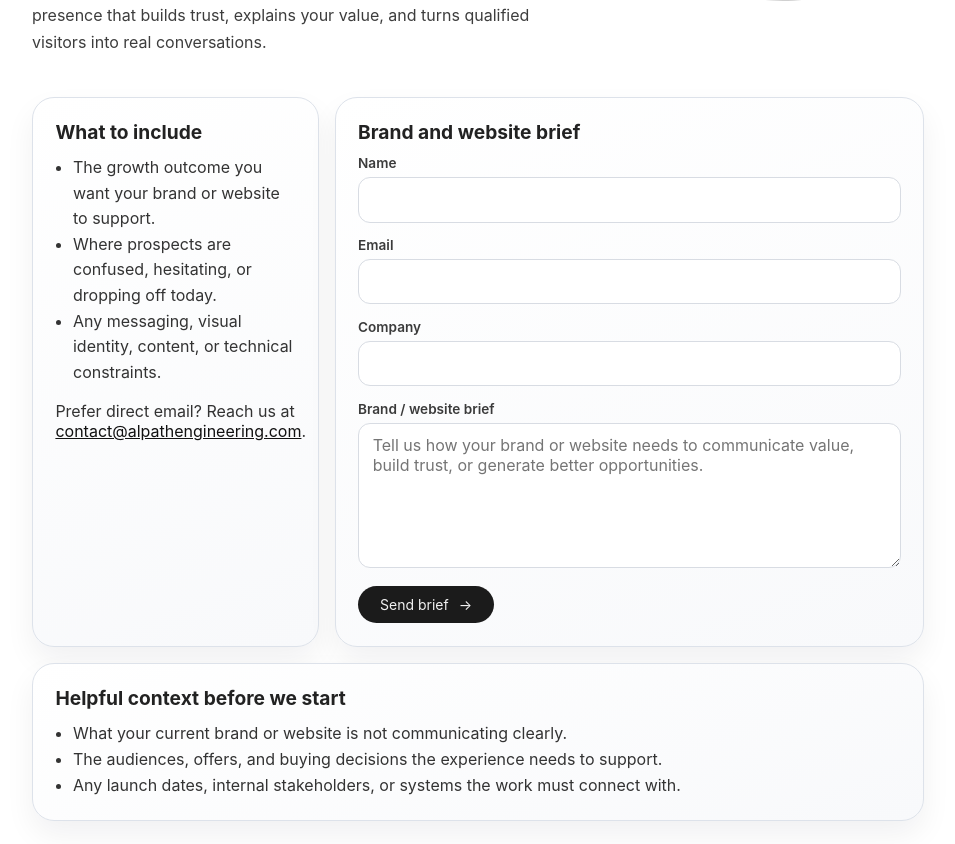
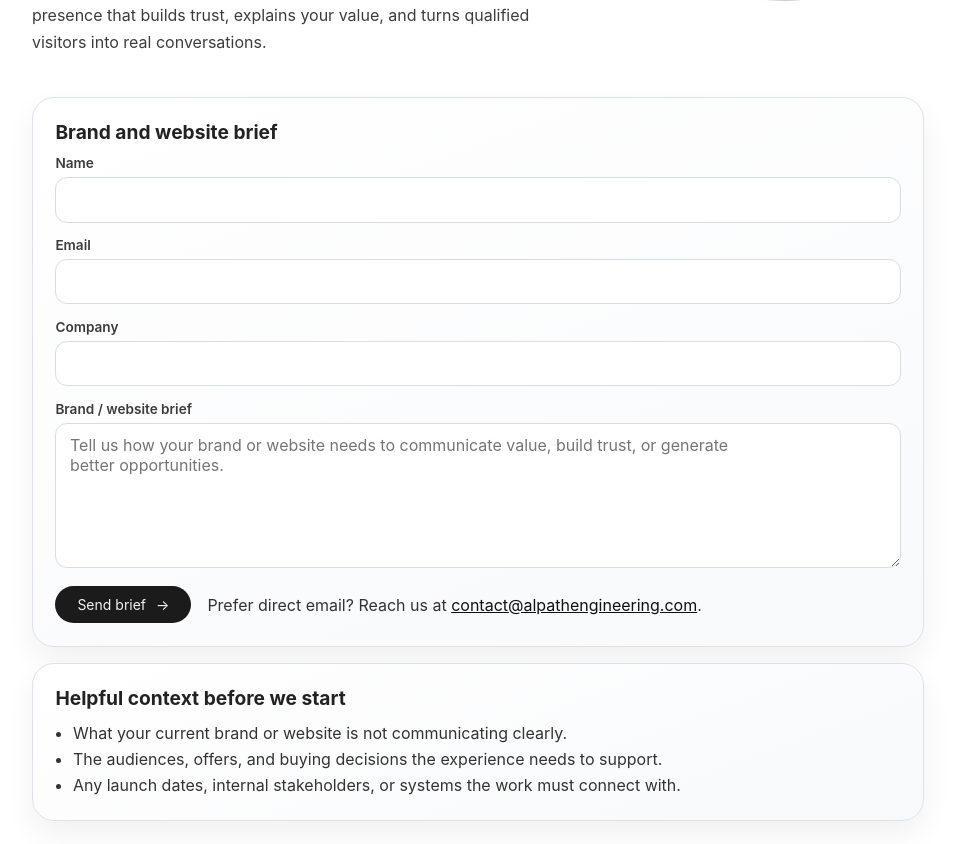
Before and after one commit to puleri/alpath, a Next.js app: page /contact in a window 1280 px wide. Shown: the part 478-1322 px from the top of the page, without its empty margins (162-1117 px from the left). Built offline with nearby package versions, Linux system fonts and the light colour scheme; no server answers; a web font is replaced by a local one.

Commit message:
Update contact form email placement

```diff
--- a/src/app/contact/ContactForm.jsx
+++ b/src/app/contact/ContactForm.jsx
@@ -143,6 +143,7 @@ export default function ContactForm() {
           {errorMessage}
         </p>
       ) : null}
+      <div className="contact-submit-row">
         <button
           className="primary-button contact-submit"
           type="submit"
@@ -151,6 +152,14 @@ export default function ContactForm() {
           {isSubmitting ? 'Sending...' : 'Send brief'}{' '}
           <span aria-hidden="true">→</span>
         </button>
+        <p className="contact-direct-line">
+          Prefer direct email? Reach us at{' '}
+          <a href="mailto:contact@alpathengineering.com">
+            contact@alpathengineering.com
+          </a>
+          .
+        </p>
+      </div>
     </form>
   );
 }
--- a/src/app/contact/page.jsx
+++ b/src/app/contact/page.jsx
@@ -42,29 +42,6 @@ export default function ContactPage() {
         </header>
 
         <div className="contact-bento-grid">
-          <aside className="contact-bento-card contact-bento-intro">
-            <h2>What to include</h2>
-            <ul>
-              <li>
-                The growth outcome you want your brand or website to support.
-              </li>
-              <li>
-                Where prospects are confused, hesitating, or dropping off today.
-              </li>
-              <li>
-                Any messaging, visual identity, content, or technical
-                constraints.
-              </li>
-            </ul>
-            <p className="contact-direct-line">
-              Prefer direct email? Reach us at{' '}
-              <a href="mailto:contact@alpathengineering.com">
-                contact@alpathengineering.com
-              </a>
-              .
-            </p>
-          </aside>
-
           <section className="contact-bento-card contact-bento-form-wrap">
             <h2>Brand and website brief</h2>
             <ContactForm />
--- a/src/app/globals.css
+++ b/src/app/globals.css
@@ -3040,12 +3040,8 @@ tbody tr:hover td {
   box-shadow: var(--bento-shadow);
 }
 
-.contact-bento-intro {
-  grid-column: span 4;
-}
-
 .contact-bento-form-wrap {
-  grid-column: span 8;
+  grid-column: span 12;
 }
 
 .contact-bento-prep {
@@ -3064,9 +3060,18 @@ tbody tr:hover td {
   color: #333333;
 }
 
+.contact-submit-row {
+  display: flex;
+  align-items: center;
+  gap: 1rem;
+  flex-wrap: wrap;
+  margin-top: 0.25rem;
+}
+
 .contact-direct-line {
-  margin: 1rem 0 0;
+  margin: 0;
   color: #323232;
+  line-height: 1.5;
 }
 
 .contact-direct-line a {
@@ -3113,7 +3118,6 @@ tbody tr:hover td {
 }
 
 .contact-submit {
-  margin-top: 0.25rem;
   width: fit-content;
 }
 
@@ -3200,7 +3204,6 @@ tbody tr:hover td {
     width: min(92%, 340px);
   }
 
-  .contact-bento-intro,
   .contact-bento-form-wrap,
   .contact-bento-prep {
     grid-column: auto;
```
Lines whose indentation alone changed are shown as unchanged.
